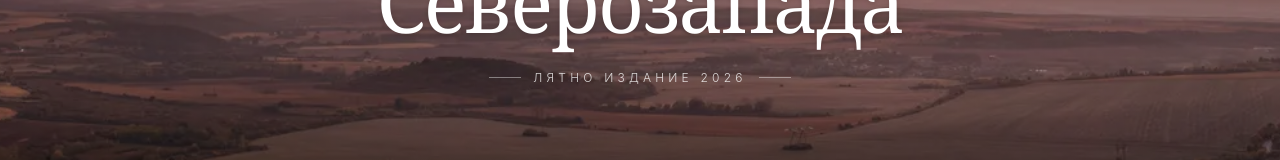
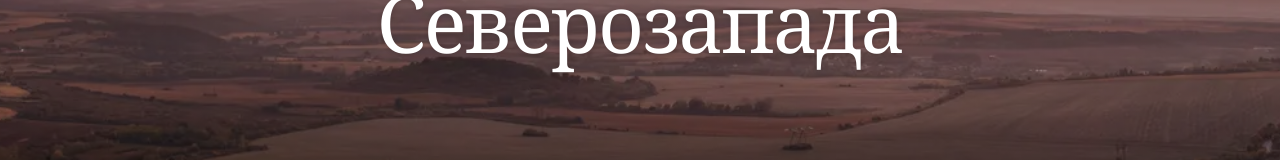
Before and after one commit to abdullahibbtwd/prizns, a React (Vite) app in the folder prizn/: page / in a window 1280 px wide. Shown: the part 425-585 px from the top of the page. Built offline with nearby package versions, Linux system fonts and the light colour scheme; no server answers.

Commit message:
reomove season in the hero

```diff
--- a/prizn/src/components/concept-3/EditorialHero.tsx
+++ b/prizn/src/components/concept-3/EditorialHero.tsx
@@ -65,19 +65,6 @@ export function EditorialHero({ lang }: EditorialHeroProps) {
         >
           {lang === 'bg' ? content.bgTitle : content.title}
         </motion.h1>
-
-        <motion.div
-          initial={false}
-          animate={{ opacity: 1 }}
-          transition={{ duration: 0.35, delay: 0.2 }}
-          className="mt-6 flex items-center justify-center gap-3"
-        >
-          <div className="h-px w-8 bg-white/40" />
-          <span className="font-sans text-[11px] md:text-xs uppercase tracking-[0.35em] text-white/80 font-light">
-            {lang === 'bg' ? content.editionBg : content.edition}
-          </span>
-          <div className="h-px w-8 bg-white/40" />
-        </motion.div>
       </div>
 
       {/* Bottom Action - Begin Reading */}
--- a/prizn/src/data/concept-3/content.ts
+++ b/prizn/src/data/concept-3/content.ts
@@ -3,8 +3,6 @@ export const journalContent = {
     brand: "PRIZNI",
     title: "The Untold Stories of Northwestern Bulgaria",
     bgTitle: "Неразказаните истории на Северозапада",
-    edition: "Summer Edition 2026",
-    editionBg: "Лятно издание 2026",
     cta: "Begin Reading",
     ctaBg: "Започнете четенето",
     heroImage: "/hero/01.webp",
```
